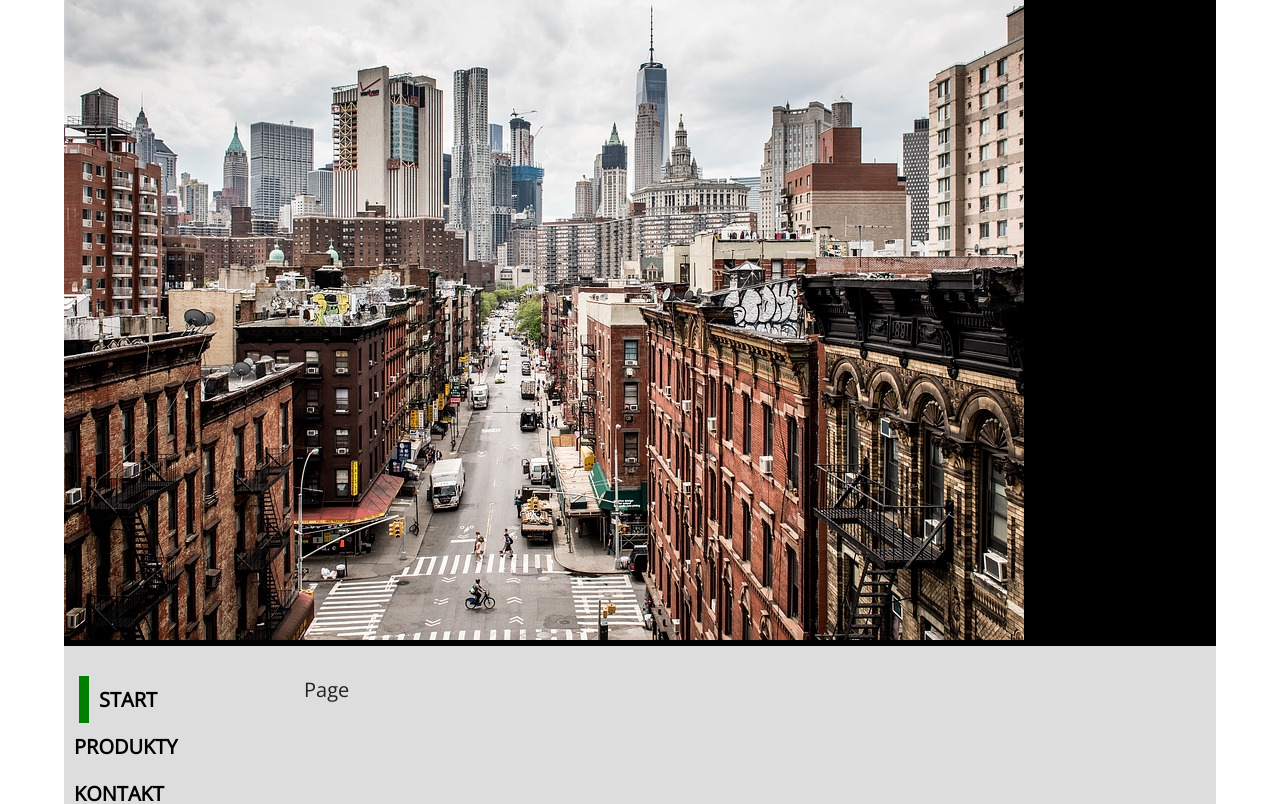
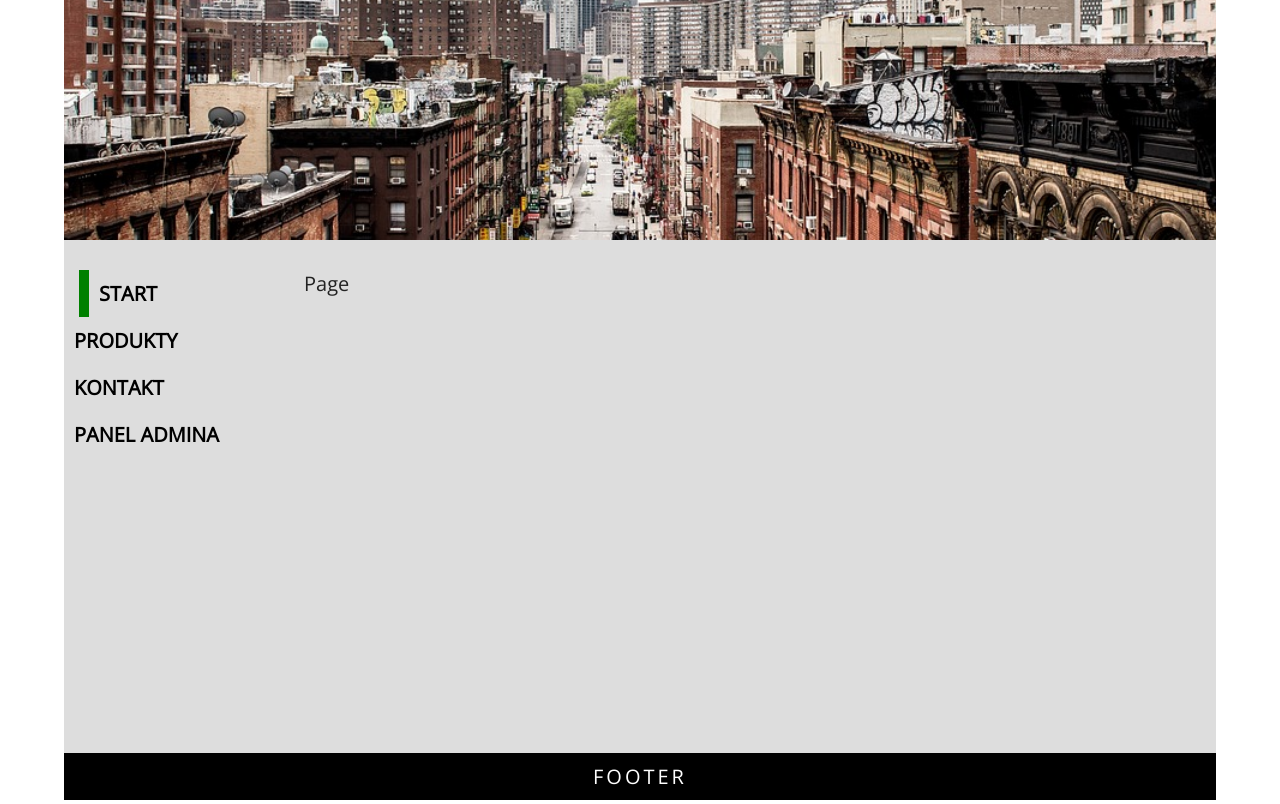
Before and after one commit to DominikPro/React-Web, a React (Create React App) app: page / in a window 1280 px wide. Shown: the top 804 px of the page. Built offline with nearby package versions, Linux system fonts and the light colour scheme.

Commit message:
added Header.css with basic styles

```diff
--- a/src/styles/Header.css
+++ b/src/styles/Header.css
@@ -1,6 +1,13 @@
 header {
   position: relative;
+  overflow: hidden;
 }
 
 header img {
+  position: absolute;
+  top: 50%;
+  left: 50%;
+  transform: translate(-50%, -50%);
+  min-width: 100%;
+  min-height: 100%;
 }
```
